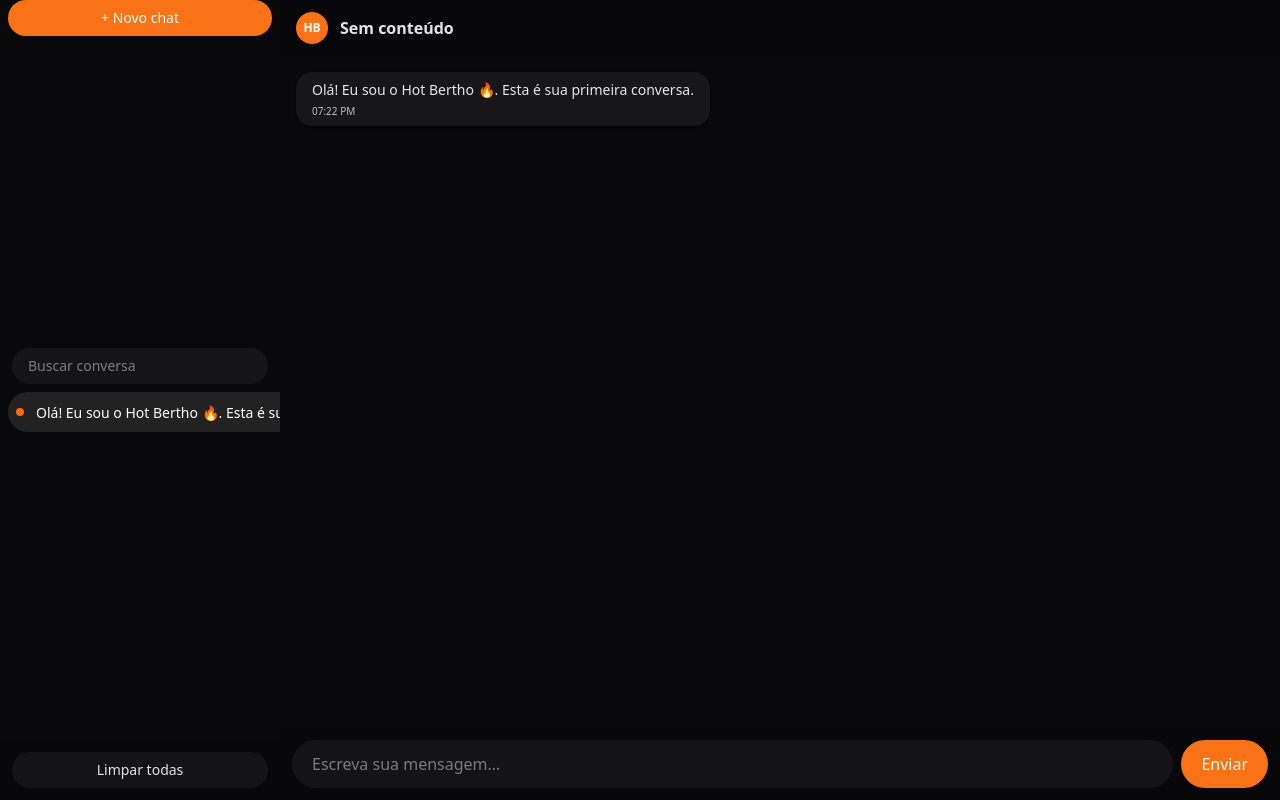
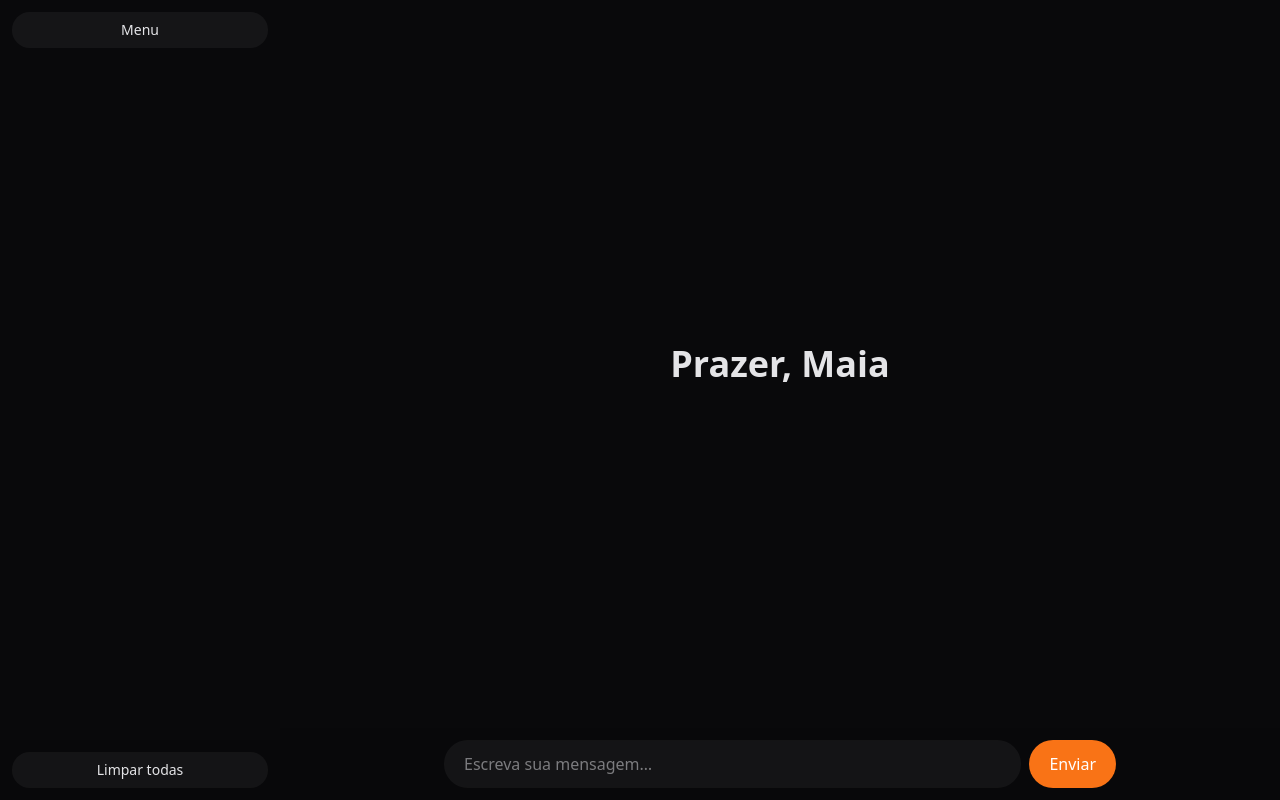
Before and after one commit to BatePapoQuente/ia-chathot, a Next.js app in the folder ia-chathot/: page / in a window 1280 px wide. Built offline with nearby package versions, Linux system fonts and the light colour scheme.

Commit message:
Segundo passo com Codex

```diff
--- a/ia-chathot/app/globals.css
+++ b/ia-chathot/app/globals.css
@@ -47,9 +47,15 @@ aside .conv-item .title { display: none !important; }
 /* foco sutil */
 :focus-visible { outline: none; }
 
-/* scrollbar discreto */
-*::-webkit-scrollbar { width: 10px; height: 10px; }
-*::-webkit-scrollbar-thumb { background: rgba(255,255,255,.1); border-radius: 999px; }
+  /* esconder barras de rolagem */
+* {
+  scrollbar-width: none;
+}
+*::-webkit-scrollbar {
+  width: 0;
+  height: 0;
+}
+*::-webkit-scrollbar-thumb { background: transparent; border-radius: 999px; }
 *::-webkit-scrollbar-track { background: transparent; }
 
 /* bloqueia scroll horizontal do site inteiro */
--- a/ia-chathot/components/chat/ChatHub.tsx
+++ b/ia-chathot/components/chat/ChatHub.tsx
@@ -16,6 +16,7 @@ export default function ChatHub() {
   const [activeId, setActiveId] = useState<string>("");
   const [query, setQuery]       = useState<string>("");
   const [input, setInput]       = useState<string>("");
+  const [menuOpen, setMenuOpen] = useState(false);
   const listRef = useRef<HTMLDivElement | null>(null);
 
   // carregar/salvar histórico
@@ -25,22 +26,6 @@ export default function ChatHub() {
       const parsed: Thread[] = JSON.parse(raw);
       setThreads(parsed);
       setActiveId(parsed[0]?.id ?? "");
-    } else {
-      const first: Thread = {
-        id: crypto.randomUUID?.() ?? String(Date.now()),
-        title: "Geral",
-        messages: [
-          {
-            id: crypto.randomUUID?.() ?? String(Date.now()),
-            author: "hot",
-            text: "Olá! Eu sou o Hot Bertho 🔥. Esta é sua primeira conversa.",
-            timestamp: Date.now(),
-          },
-        ],
-      };
-      setThreads([first]);
-      setActiveId(first.id);
-      localStorage.setItem(STORAGE_KEY, JSON.stringify([first]));
     }
   }, []);
   useEffect(() => localStorage.setItem(STORAGE_KEY, JSON.stringify(threads)), [threads]);
@@ -66,14 +51,7 @@ export default function ChatHub() {
     const n: Thread = {
       id: crypto.randomUUID?.() ?? String(Date.now()),
       title: `Conversa ${threads.length + 1}`,
-      messages: [
-        {
-          id: crypto.randomUUID?.() ?? String(Date.now()),
-          author: "hot",
-          text: "Conversa criada. Como posso ajudar? 🙂",
-          timestamp: Date.now(),
-        },
-      ],
+      messages: [],
     };
     setThreads(prev => [n, ...prev]);
     setActiveId(n.id);
@@ -88,28 +66,49 @@ export default function ChatHub() {
   }
   function send() {
     const text = input.trim();
-    if (!text || !active) return;
+  if (!text) return;
+
+    let id = active?.id;
+    if (!id) {
+      const n: Thread = {
+        id: crypto.randomUUID?.() ?? String(Date.now()),
+        title: `Conversa ${threads.length + 1}`,
+        messages: [],
+      };
+      setThreads(prev => [n, ...prev]);
+      setActiveId(n.id);
+      id = n.id;
+    }
+
     const msg: Message = { id: crypto.randomUUID?.() ?? String(Date.now()), author: "me", text, timestamp: Date.now() };
-    setThreads(prev => prev.map(t => (t.id === active.id ? { ...t, messages: [...t.messages, msg] } : t)));
+      setThreads(prev => prev.map(t => (t.id === id ? { ...t, messages: [...t.messages, msg] } : t)));
       setInput("");
       setTimeout(() => {
-      const reply: Message = { id: crypto.randomUUID?.() ?? String(Date.now()+1), author: "hot", text: "Anotado! 🔥", timestamp: Date.now() };
-      setThreads(prev => prev.map(t => (t.id === active.id ? { ...t, messages: [...t.messages, reply] } : t)));
+      const reply: Message = { id: crypto.randomUUID?.() ?? String(Date.now() + 1), author: "hot", text: "Anotado! 🔥", timestamp: Date.now() };
+      setThreads(prev => prev.map(t => (t.id === id ? { ...t, messages: [...t.messages, reply] } : t)));
     }, 350);
   }
   function clearAll() {
     if (!confirm("Limpar todas as conversas?")) return;
     setThreads([]);
     localStorage.removeItem(STORAGE_KEY);
-    newThread();
+    setActiveId("");
   }
 
   return (
     <div className="flex h-screen bg-zinc-950 text-zinc-200 overflow-x-hidden">
       {/* SIDEBAR — sem caixas */}
       <aside className="hidden md:flex w-[280px] h-full flex-col overflow-x-hidden">
-        {/* topo (botão pílula) */}
-        <div className="flex-1 overflow-y-auto overflow-x-hidden px-2 pb-3 space-y-1">
+      {/* menu colapsado */}
+        <div className="p-3">
+          <button
+            onClick={() => setMenuOpen(o => !o)}
+            className="w-full text-sm px-4 py-2 rounded-full bg-white/5 hover:bg-white/10"
+          >
+          Menu
+          </button>
+        {menuOpen && (
+            <div className="mt-2 space-y-2">
               <button
                 onClick={newThread}
                 className="w-full text-sm px-4 py-2 rounded-full text-white hover:opacity-90"
@@ -117,16 +116,14 @@ export default function ChatHub() {
               >
                 + Novo chat
               </button>
-        </div>
-
-        {/* busca (pílula) */}
-        <div className="px-3 pb-2">
               <input
                 value={query}
                 onChange={(e) => setQuery(e.target.value)}
                 placeholder="Buscar conversa"
                 className="w-full px-4 py-2 rounded-full bg-white/5 outline-none focus:bg-white/10 transition text-sm"
               />
+            </div>
+          )}
         </div>
 
         {/* lista sem cartões */}
@@ -172,31 +169,38 @@ export default function ChatHub() {
 
       {/* ÁREA DO CHAT */}
       <main className="flex-1 h-full flex flex-col">
-        {/* topbar sem barra/caixa */}
+        {/* topbar */}
+        {active && active.messages.length > 0 && (
           <div className="h-14 px-4 flex items-center justify-between sticky top-0 z-10 bg-zinc-950/80 backdrop-blur">
             <div className="flex items-center gap-3">
               <div className="h-8 w-8 rounded-full grid place-items-center text-white" style={{ backgroundColor: ORANGE }}>
                 <span className="text-xs font-bold">HB</span>
               </div>
               <div>
-              <p className="font-semibold leading-4"> {active ? (getFirstUserText(active as any) || "Sem conteúdo") : "—"} </p>
-              {/* se quiser, dá pra por o primeiro conteúdo da conversa ativa aqui */}
+                <p className="font-semibold leading-4"> {getFirstUserText(active as any) || "Sem conteúdo"} </p>
               </div>
             </div>
           </div>
+        )}
 
-        {/* mensagens (só bolhas, sem cards) */}
-        <div
-        ref={listRef}
-        className="flex-1 min-w-0 overflow-y-auto overflow-x-hidden p-4 space-y-2">
-          {messagesDesc.map((m) => (
+        {/* mensagens */}
+        <div ref={listRef} className="flex-1 min-w-0 overflow-y-auto overflow-x-hidden">
+          {active && active.messages.length > 0 ? (
+            <div className="p-4 space-y-2">
+              {messagesDesc.map(m => (
                 <Bubble key={m.id} author={m.author} text={m.text} timestamp={m.timestamp} />
               ))}
+            </div>
+          ) : (
+            <div className="h-full flex items-center justify-center">
+              <h1 className="text-4xl font-bold">Prazer, Maia</h1>
+            </div>
+          )}
         </div>
 
         {/* input em pílula */}
         <div className="p-3 bg-zinc-950/80 backdrop-blur">
-          <div className="flex gap-2 min-w-0">
+        <div className="flex gap-2 min-w-0 max-w-2xl mx-auto">
             <input
               value={input}
               onChange={(e) => setInput(e.target.value)}
```
Lines whose indentation alone changed are shown as unchanged.
